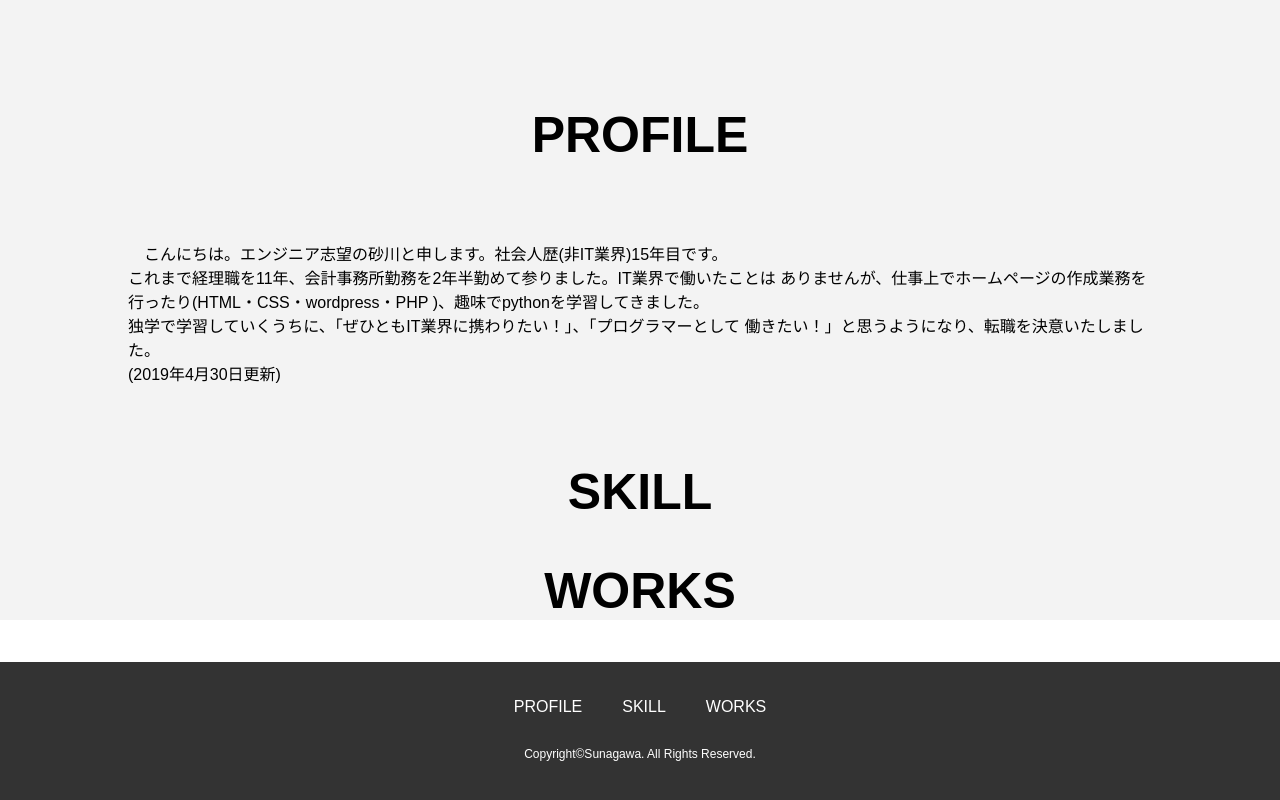
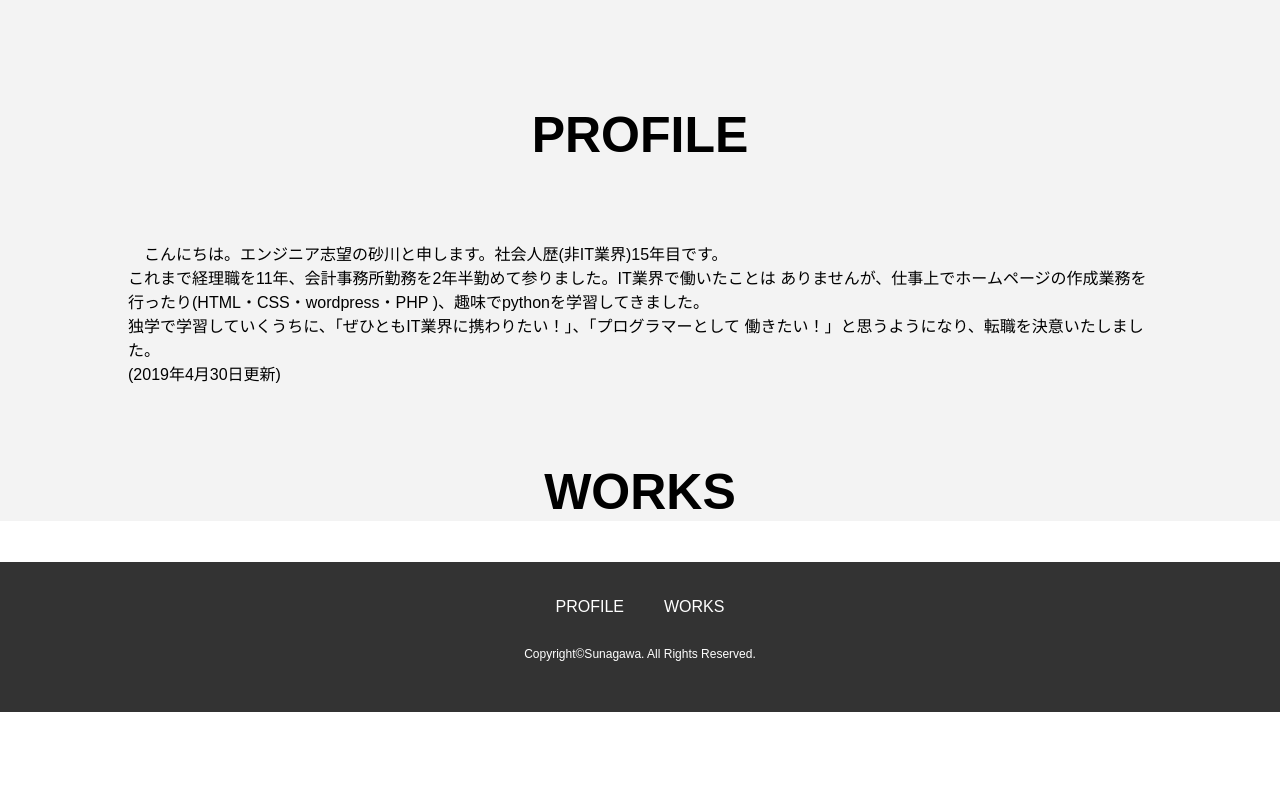
Before and after one commit to sand-oki/portfolio, a plain HTML site: page index.html in a window 1280 px wide. Shown: the part 597-1397 px from the top of the page. After the commit the page ends 1309 px from the top, so only its background shows below. Drawn offline with Linux system fonts and the light colour scheme.

Commit message:
Update index.html

```diff
--- a/index.html
+++ b/index.html
@@ -35,11 +35,6 @@
       </div>
       <div class="contents">
         <div class="heading">
-          <h2>SKILL</h2>
-        </div>
-      </div>
-      <div class="contents">
-        <div class="heading">
           <h2>WORKS</h2>
         </div>
       </div>
@@ -48,7 +43,6 @@
       <div class="footer-navi">
         <ul>
           <li>PROFILE</li>
-          <li>SKILL</li>
           <li>WORKS</li>
         </ul>
       </div>
```
